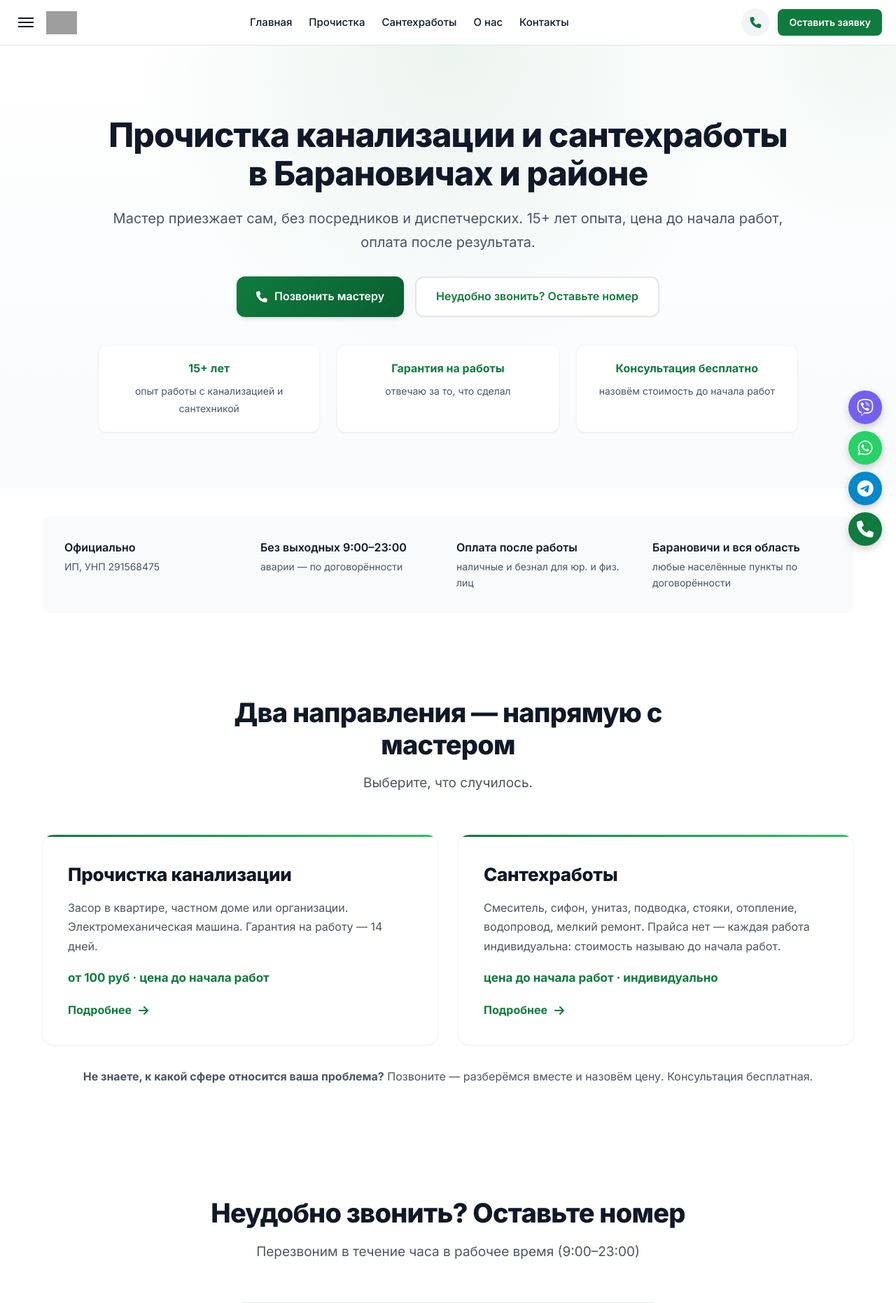
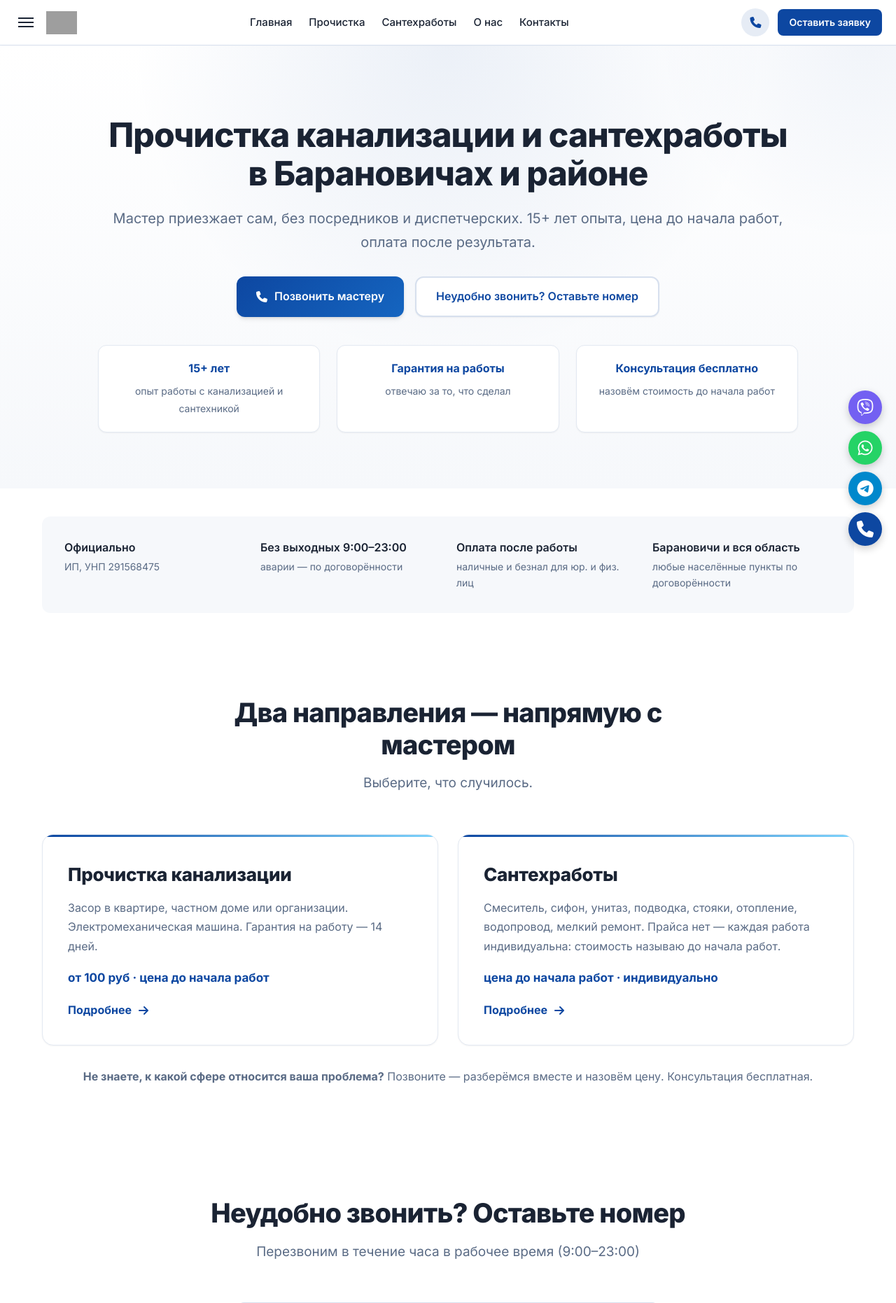
Before and after one commit to Eugene4190/stepanych-snapshot, a Django app: page / in a window 1280 px wide. Shown: the top 1862 px of the page at 70% size. Run offline with Django 5.2, Linux system fonts and the light colour scheme; data that the repository does not hold is empty; grey boxes are pictures that could not be loaded.

Commit message:
Color theme: accent palette from stepanych.by, all colors via CSS variables

```diff
--- a/static/css/style.css
+++ b/static/css/style.css
@@ -1,14 +1,32 @@
 :root {
-    --primary: #0f7b3e;
-    --primary-dark: #0a5f2f;
-    --primary-light: #22c55e;
-    --text: #111827;
-    --text-light: #4b5563;
+    --accent: #0d47a1;
+    --accent-hover: #1565c0;
+    --accent-deep: #071f4a;
+    --accent-rgb: 13, 71, 161;
+    --accent-tint: #eaf2fd;
+    --accent-tint-strong: #cfe0f5;
+    --success: #12b76a;
+    --success-tint: #e7f8f1;
+    --success-dark: #0a7a4b;
+    --success-border: #a9e8cc;
+    --sky: #7dd3fc;
+    --navy: #0a1526;
+    --navy-border: #1e2c42;
+    --text-inverse: #9fb0c9;
+    --danger: #ef4444;
+    --danger-tint: #fef2f2;
+    --danger-dark: #991b1b;
+    --danger-border: #fecaca;
+    --primary: var(--accent);
+    --primary-dark: var(--accent-hover);
+    --primary-light: var(--sky);
+    --text: #1a2333;
+    --text-light: #5a6b85;
     --bg: #ffffff;
-    --bg-light: #f8fafc;
-    --bg-muted: #f1f5f9;
-    --border: #e5e7eb;
-    --border-light: #f1f5f9;
+    --bg-light: #f6f8fb;
+    --bg-muted: #e6ecf5;
+    --border: #d7e0ee;
+    --border-light: #e3e9f2;
     --shadow-sm: 0 1px 2px 0 rgba(0, 0, 0, 0.05);
     --shadow: 0 4px 6px -1px rgba(0, 0, 0, 0.1), 0 2px 4px -2px rgba(0, 0, 0, 0.1);
     --shadow-lg: 0 20px 25px -5px rgba(0, 0, 0, 0.1), 0 8px 10px -6px rgba(0, 0, 0, 0.1);
@@ -238,14 +256,14 @@ ul {
     width: 40px;
     height: 40px;
     border-radius: 50%;
-    background: #f3f4f6;
+    background: var(--bg-muted);
     color: var(--primary);
     flex-shrink: 0;
     transition: background 0.2s;
 }
 
 .header__phone:hover {
-    background: #e5e7eb;
+    background: var(--border);
 }
 
 .header__call {
@@ -321,7 +339,7 @@ ul {
 /* Hero */
 .hero {
     padding: 100px 0 80px;
-    background: radial-gradient(ellipse at top, rgba(15, 123, 62, 0.08) 0%, transparent 50%),
+    background: radial-gradient(ellipse at top, rgba(var(--accent-rgb), 0.08) 0%, transparent 50%),
                 linear-gradient(180deg, var(--bg) 0%, var(--bg-light) 100%);
     position: relative;
     overflow: hidden;
@@ -334,7 +352,7 @@ ul {
     right: -20%;
     width: 600px;
     height: 600px;
-    background: radial-gradient(circle, rgba(15, 123, 62, 0.06) 0%, transparent 70%);
+    background: radial-gradient(circle, rgba(var(--accent-rgb), 0.06) 0%, transparent 70%);
     pointer-events: none;
 }
 
--- a/templates/includes/feedback_form.html
+++ b/templates/includes/feedback_form.html
@@ -5,7 +5,7 @@
             <p class="section__subtitle">Перезвоним в течение часа в рабочее время (9:00–23:00)</p>
         </div>
         {% if disable_leads %}
-        <div style="max-width: 600px; margin: 0 auto; text-align: center; padding: 32px; background: #fef2f2; border: 1px solid #fecaca; border-radius: 8px; color: #991b1b;">
+        <div style="max-width: 600px; margin: 0 auto; text-align: center; padding: 32px; background: var(--danger-tint); border: 1px solid var(--danger-border); border-radius: 8px; color: var(--danger-dark);">
             <strong>Приём заявок временно остановлен</strong>
         </div>
         {% else %}
```
Also changed, not shown: other parts of static/css/style.css (+14 -14 lines).
